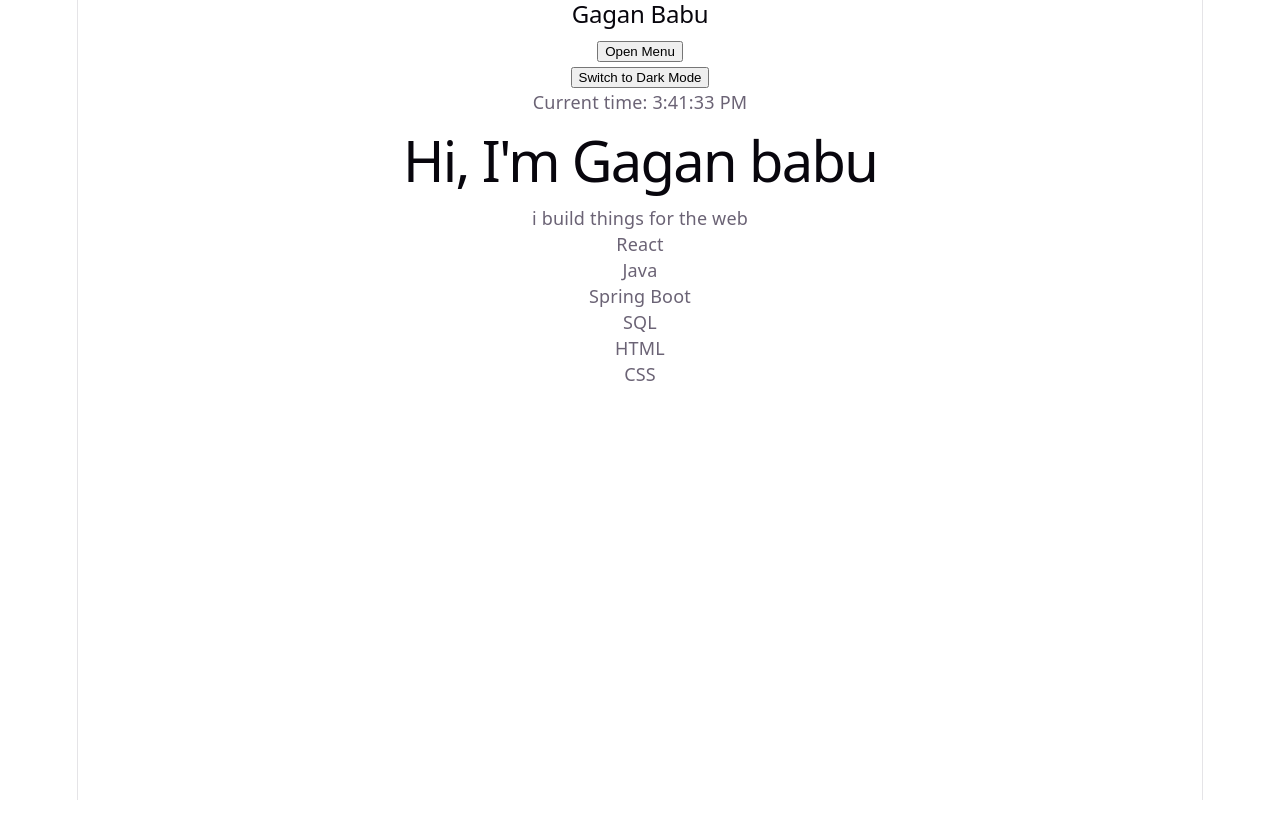
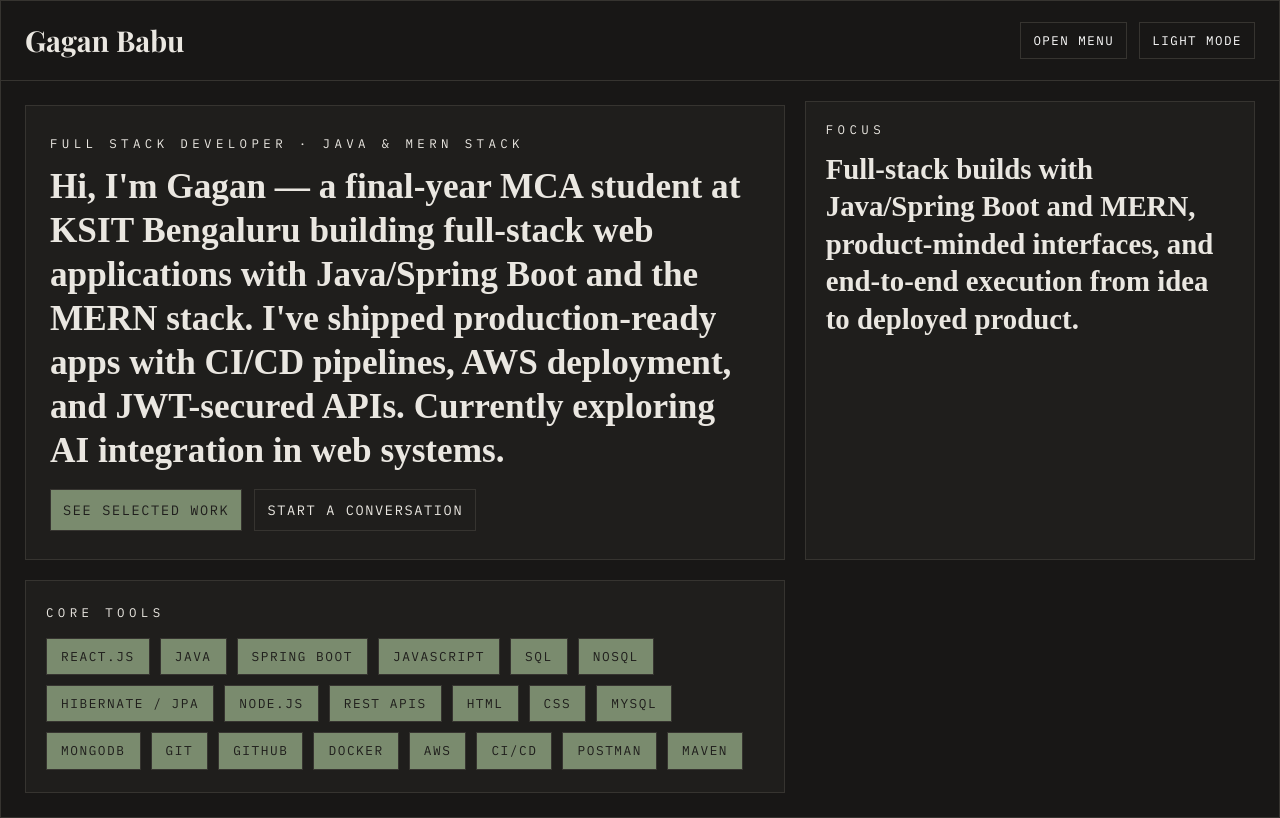
Before and after one commit to GaganBabu1/my-portfolio, a React (Vite) app: page / in a window 1280 px wide. Built offline with nearby package versions, Linux system fonts and the light colour scheme.

Commit message:
home page styling

```diff
--- a/src/App.jsx
+++ b/src/App.jsx
@@ -1,4 +1,5 @@
 import {Routes, Route} from 'react-router-dom'
+import { useEffect, useState } from 'react'
 
 import Navbar from './components/Navbar'
 import About from './pages/About'
@@ -8,17 +9,23 @@ import Skills from './pages/Skills'
 import Home from './pages/Home'
 
 function App() {
+  const [isDark, setIsDark] = useState(true);
+
+  useEffect(() => {
+    document.body.dataset.theme = isDark ? 'dark' : 'light';
+    document.documentElement.style.colorScheme = isDark ? 'dark' : 'light';
+  }, [isDark]);
+
   return (
-    <div>
-      <Navbar />
+    <div className="app-shell">
+      <Navbar isDark={isDark} setIsDark={setIsDark} />
       <Routes>
-        <Route path = "/" element={<Home />} />
-        <Route path= "/about" element = {<About/>}/>
-        <Route path = "/skills" element = {<Skills />}/>
-        <Route path = "/projects" element = {<Project />}/>
-        <Route path = "/contact" element = {<Contact />}/>
+        <Route path="/" element={<Home />} />
+        <Route path="/about" element={<About />} />
+        <Route path="/skills" element={<Skills />} />
+        <Route path="/projects" element={<Project />} />
+        <Route path="/contact" element={<Contact />} />
       </Routes>
-
     </div>
   );
 }
--- a/src/components/Navbar.jsx
+++ b/src/components/Navbar.jsx
@@ -1,19 +1,18 @@
 import {useState} from 'react';
 import { Link } from 'react-router-dom';
+import styles from './Navbar.module.css';
 
-function Navbar()
+function Navbar({ isDark, setIsDark })
 {
     const [menuOpen, setMenuOpen] = useState(false);
     return (
-        <nav>
-            <h2>Gagan Babu</h2>
+        <nav className={styles.nav}>
+            <h1 className={styles.logo}><Link to = "/">Gagan Babu</Link></h1>
 
-            <button onClick = { ()=> setMenuOpen(!menuOpen) }>
-                {menuOpen ? 'Close Menu' : 'Open Menu'}
-            </button>
+
 
             {menuOpen && (
-            <ul>
+            <ul className={styles.links}>
                 <li><Link to ="/">Home</Link></li>
                 <li><Link to="/about">About</Link></li>
                 <li><Link to ="/skills">Skills</Link></li>
@@ -21,24 +20,21 @@ function Navbar()
                 <li><Link to="/contact">Contact</Link></li>
             </ul>
             )}
+
+            <div className={styles.buttonGroup}>
+              <button onClick = { ()=> setMenuOpen(!menuOpen) }>
+                  {menuOpen ? 'Close Menu' : 'Open Menu'}
+              </button>
+
+              <button onClick={() => setIsDark(!isDark)}>
+                  {isDark ? "Light Mode" : "Dark Mode"}
+              </button>
+            </div>
+
+
         </nav>
     );
+
 }
 
 export default Navbar;
-
-
-/*
-buton onclick = function clicking()
-{
-    setMenuOpen(!menuOpen);
-    if(menuOpen)
-    {
-        button.innerHTML = 'Close Menu';
-
-    }
-    else    {
-        button.innerHTML = 'Open Menu';
-    }
-}
-*/
--- /dev/null
+++ b/src/components/Navbar.module.css
@@ -0,0 +1,58 @@
+.nav {
+  display: flex;
+  justify-content:space-between;
+  align-items: center;
+  padding: 18px 24px;
+  border-bottom: 1px solid var(--border);
+  background: var(--cream);
+  position: sticky;
+  top: 0;
+  z-index: 10;
+}
+
+.logo {
+  font-size: 1.8rem;
+  font-weight: 700;
+  font-family: var(--display);
+  margin: 0;
+  text-decoration: none;
+}
+
+.logo a {
+  text-decoration: none;
+  color: inherit;
+}
+
+.nav button {
+  border: 1px solid var(--border);
+  background: var(--cream);
+  padding: 8px 12px;
+  font-family: var(--mono);
+  font-size: 0.78rem;
+  text-transform: uppercase;
+  letter-spacing: 0.12em;
+  cursor: pointer;
+}
+
+.links {
+  display: flex;
+  list-style: none;
+  gap: 16px;
+  padding: 0;
+  margin: 0;
+}
+
+.links a {
+  text-decoration: none;
+  color: inherit;
+  font-family: var(--mono);
+  font-size: 0.8rem;
+  text-transform: uppercase;
+  letter-spacing: 0.12em;
+}
+
+.buttonGroup {
+  display: flex;
+  gap: 12px;
+  align-items: center;
+}
--- a/src/components/SkillBadge.jsx
+++ b/src/components/SkillBadge.jsx
@@ -1,7 +1,9 @@
+import styles from './SkillBadge.module.css';
+
 function SkillBadge({skill})
 {
     return(
-        <div className="skill-badge">
+        <div className={styles.badge}>
             <span>{skill}</span>
         </div>
     );
--- /dev/null
+++ b/src/components/SkillBadge.module.css
@@ -0,0 +1,11 @@
+.badge {
+  padding: 8px 14px;
+  border: 1px solid var(--border);
+  background: var(--cream);
+  font-size: 0.8rem;
+  font-family: var(--mono);
+  text-transform: uppercase;
+  letter-spacing: 0.12em;
+  background: var(--accent);
+  color: var(--panel)
+}
--- a/src/index.css
+++ b/src/index.css
@@ -1,111 +1,88 @@
+@import url('https://fonts.googleapis.com/css2?family=Playfair+Display:wght@600;700;800&family=IBM+Plex+Mono:wght@400;500;600&display=swap');
+
 :root {
-  --text: #6b6375;
-  --text-h: #08060d;
-  --bg: #fff;
-  --border: #e5e4e7;
-  --code-bg: #f4f3ec;
-  --accent: #aa3bff;
-  --accent-bg: rgba(170, 59, 255, 0.1);
-  --accent-border: rgba(170, 59, 255, 0.5);
-  --social-bg: rgba(244, 243, 236, 0.5);
-  --shadow:
-    rgba(0, 0, 0, 0.1) 0 10px 15px -3px, rgba(0, 0, 0, 0.05) 0 4px 6px -2px;
+  --cream: #ebe7df;
+  --panel: #f4f1ea;
+  --ink: #1a1a1a;
+  --accent: #3b4836;
+  --accent-deep: #2a3327;
+  --border: #1a1a1a;
+  --display: 'Playfair Display', 'Georgia', serif;
+  --mono: 'IBM Plex Mono', 'SFMono-Regular', monospace;
 
-  --sans: system-ui, 'Segoe UI', Roboto, sans-serif;
-  --heading: system-ui, 'Segoe UI', Roboto, sans-serif;
-  --mono: ui-monospace, Consolas, monospace;
-
-  font: 18px/145% var(--sans);
-  letter-spacing: 0.18px;
-  color-scheme: light dark;
-  color: var(--text);
-  background: var(--bg);
+  font-family: var(--mono);
+  line-height: 1.5;
+  font-weight: 400;
+  color: var(--ink);
+  background-color: var(--cream);
   font-synthesis: none;
   text-rendering: optimizeLegibility;
   -webkit-font-smoothing: antialiased;
   -moz-osx-font-smoothing: grayscale;
-
-  @media (max-width: 1024px) {
-    font-size: 16px;
-  }
 }
 
-@media (prefers-color-scheme: dark) {
-  :root {
-    --text: #9ca3af;
-    --text-h: #f3f4f6;
-    --bg: #16171d;
-    --border: #2e303a;
-    --code-bg: #1f2028;
-    --accent: #c084fc;
-    --accent-bg: rgba(192, 132, 252, 0.15);
-    --accent-border: rgba(192, 132, 252, 0.5);
-    --social-bg: rgba(47, 48, 58, 0.5);
-    --shadow:
-      rgba(0, 0, 0, 0.4) 0 10px 15px -3px, rgba(0, 0, 0, 0.25) 0 4px 6px -2px;
-  }
-
-  #social .button-icon {
-    filter: invert(1) brightness(2);
-  }
+* {
+  box-sizing: border-box;
 }
 
 body {
   margin: 0;
+  background: var(--cream);
+  color: var(--ink);
+  transition: background-color 0.2s ease, color 0.2s ease;
+
+}
+
+body[data-theme='dark'] {
+  --cream: #181716;
+  --panel: #1f1e1c;
+  --ink: #eae7e1;
+  --accent: #7a8b6e;
+  --accent-deep: #5f7151;
+  --border: #363430;
+}
+
+body[data-theme='light'] {
+  --cream: #ebe7df;
+  --panel: #efe9de;
+  --ink: #1a1a1a;
+  --accent: #3b4836;
+  --accent-deep: #2a3327;
+  --border: #1a1a1a;
 }
 
 #root {
-  width: 1126px;
-  max-width: 100%;
-  margin: 0 auto;
-  text-align: center;
-  border-inline: 1px solid var(--border);
-  min-height: 100svh;
-  display: flex;
-  flex-direction: column;
-  box-sizing: border-box;
+  min-height: 100vh;
 }
 
 h1,
-h2 {
-  font-family: var(--heading);
-  font-weight: 500;
-  color: var(--text-h);
-}
-
-h1 {
-  font-size: 56px;
-  letter-spacing: -1.68px;
-  margin: 32px 0;
-  @media (max-width: 1024px) {
-    font-size: 36px;
-    margin: 20px 0;
-  }
-}
-h2 {
-  font-size: 24px;
-  line-height: 118%;
-  letter-spacing: -0.24px;
-  margin: 0 0 8px;
-  @media (max-width: 1024px) {
-    font-size: 20px;
-  }
-}
+h2,
+h3,
 p {
   margin: 0;
 }
 
-code,
-.counter {
-  font-family: var(--mono);
-  display: inline-flex;
-  border-radius: 4px;
-  color: var(--text-h);
+h1,
+h2,
+h3 {
+  font-family: var(--display);
+  color: var(--ink);
 }
 
-code {
-  font-size: 15px;
-  line-height: 135%;
-  padding: 4px 8px;
-  background: var(--code-bg);
+a {
+  color: inherit;
 }
+
+button,
+input,
+textarea {
+  font: inherit;
+}
+
+.app-shell {
+  min-height: 100vh;
+  max-width: 1320px;
+  margin: 0 auto;
+  background: var(--cream);
+  border: 1px solid var(--border);
+}
--- a/src/pages/About.jsx
+++ b/src/pages/About.jsx
@@ -1,4 +1,5 @@
 import { useEffect, useState } from "react";
+import styles from './About.module.css';
 
 function About() {
 
@@ -11,7 +12,7 @@ function About() {
 
 
   return (
-    <div>
+    <div className={styles.container}>
       <h1>About Me</h1>
       <p>MCA final-year student at K. S. Institute of Technology (CGPA 8.2) with hands-on experience in full-stack web development and
         machine learning and strong hands-on skills in Java, Spring Boot, React, and MySQL. </p>
--- /dev/null
+++ b/src/pages/About.module.css
@@ -0,0 +1,5 @@
+.container {
+  max-width: 700px;
+  margin: 60px auto;
+  padding: 0 32px;
+}
--- a/src/pages/Home.jsx
+++ b/src/pages/Home.jsx
@@ -1,32 +1,46 @@
-import {useEffect, useState} from "react";
-import SkillBadge from "../components/SkillBadge"
-import Clock from "../components/Clock";
+import { useEffect } from "react";
+import SkillBadge from "../components/SkillBadge";
+//import Clock from "../components/Clock";
+import styles from './Home.module.css';
 
-const skills = ["React", "Java", "Spring Boot", "SQL", "HTML", "CSS"];
+const skills = ["React.js", "Java", "Spring Boot"," JavaScript", "SQL","NOSQL", "Hibernate / JPA"," Node.js","REST APIs", "HTML", "CSS","MySQL", "MongoDB", "Git", "GitHub","Docker", "AWS","CI/CD","Postman","Maven"];
 
-function Home()
-{
-    const [isDark, setIsDark] = useState(false);
+function Home() {
+    useEffect(() => {
+        document.title = "Home | Gagan Babu Portfolio";
+    }, []);
 
-    useEffect(()=>{
-        document.title = "Home | Gagan Babu Portfolio";
-    },[]);
-    return(
-        <div className="hero-section" style={{ background: isDark ? "#222" : "#fff" }}>
-            <button onClick = {()=> setIsDark(!isDark)}>
-                {isDark ? "Switch to Light Mode" : "Switch to Dark Mode"}
-            </button>
-            <Clock />
-            <h1>Hi, I'm Gagan babu</h1>
-            <p>i build things for the web</p>
-            <div className = "skills-conatiner">
-                {skills.map((skill) => (
-                    <SkillBadge key={skill} skill={skill} />
-                ))}
-            </div>
+    return (
+        <div className={styles.container}>
+            <section className={styles.heroCard}>
+                <p className={styles.eyebrow}>Full Stack Developer · Java & MERN Stack </p>
+                <p className={styles.heroP}>Hi, I'm Gagan — a final-year MCA student at KSIT Bengaluru building full-stack web applications with Java/Spring Boot and the MERN stack.
+                    I've shipped production-ready apps with CI/CD pipelines, AWS deployment, and JWT-secured APIs.
+                    Currently exploring AI integration in web systems.</p>
+                <div className={styles.actions}>
+                    <a className={styles.primaryLink} href="/projects">See selected work</a>
+                    <a className={styles.secondaryLink} href="/contact">Start a conversation</a>
+                </div>
+            </section>
 
+
+
+            <section className={styles.panel}>
+                <p className={styles.kicker}>Focus</p>
+                <p className={styles.panelCopy}>
+                    Full-stack builds with Java/Spring Boot and MERN, product-minded interfaces, and end-to-end execution from idea to deployed product.
+                </p>
+            </section>
+
+            <section className={styles.skillsCard}>
+                <p className={styles.kicker}>Core tools</p>
+                <div className={styles.skillsContainer}>
+                    {skills.map((skill) => (
+                        <SkillBadge key={skill} skill={skill} />
+                    ))}
+                </div>
+            </section>
         </div>
-
     );
 }
 
--- /dev/null
+++ b/src/pages/Home.module.css
@@ -0,0 +1,131 @@
+.container {
+  display: grid;
+  grid-template-columns: 1.35fr 0.8fr;
+  gap: 20px;
+  padding: 24px;
+}
+
+.heroCard,
+.sideCard,
+.panel,
+.skillsCard {
+  border: 1px solid var(--border);
+  background: var(--panel);
+  position: relative;
+}
+
+.heroCard {
+  padding: 28px 24px;
+  min-height: 320px;
+  display: flex;
+  flex-direction: column;
+  justify-content: space-between;
+  z-index: 2;
+}
+
+.sideCard {
+  padding: 22px 20px;
+  min-height: 220px;
+  display: flex;
+  flex-direction: column;
+  justify-content: space-between;
+  background: var(--accent);
+  color: var(--panel);
+  transform: translate(-8px, 8px);
+  z-index: 1;
+}
+
+.panel {
+  padding: 18px 20px 0px;
+  min-height: fit-content;
+  margin-top: -4px;
+}
+
+.skillsCard {
+  padding: 22px 20px;
+  min-height: 180px;
+}
+
+.eyebrow,
+.kicker {
+  font-family: var(--mono);
+  font-size: 0.78rem;
+  letter-spacing: 0.35em;
+  text-transform: uppercase;
+  margin-bottom: 12px;
+}
+
+.heroP {
+  font-size: clamp(1.4rem, 2.8vw, 2.2rem);
+  font-family:'Times New Roman', Times, serif;
+  font-weight: bold;
+  line-height:1.25;
+  max-width: 58ch;
+  margin-bottom: 16px;
+}
+
+.lead {
+  max-width: 58ch;
+  font-size: 1rem;
+  line-height: 1.7;
+  margin-bottom: 24px;
+}
+
+.actions {
+  display: flex;
+  flex-wrap: wrap;
+  gap: 12px;
+}
+
+.primaryLink,
+.secondaryLink {
+  display: inline-flex;
+  align-items: center;
+  justify-content: center;
+  padding: 10px 12px;
+  border: 1px solid var(--border);
+  text-decoration: none;
+  font-family: var(--mono);
+  font-size: 0.85rem;
+  text-transform: uppercase;
+  letter-spacing: 0.12em;
+}
+
+.primaryLink {
+  background: var(--accent);
+  color: var(--panel);
+}
+
+.secondaryLink {
+  background: var(--panel);
+}
+
+.meta,
+.panelCopy {
+  font-family: 'Times New Roman', Times, serif;;
+  font-weight: bold;
+  font-size: 1.8rem;
+  line-height: 1.3;
+  margin: 0;
+}
+
+
+.skillsContainer {
+  display: flex;
+  flex-wrap: wrap;
+  gap: 10px;
+  margin-top: 16px;
+
+}
+
+
+
+@media (max-width: 860px) {
+  .container {
+    grid-template-columns: 1fr;
+  }
+
+  .sideCard {
+    transform: none;
+  }
+}
--- a/src/pages/Project.jsx
+++ b/src/pages/Project.jsx
@@ -6,7 +6,7 @@ const projects = [
         id:1,
         title:"Portfolio Website",
         description:"A personal portfolio website built using React to showcase my projects and skills.",
-        tech:"React, CSS",
+        tech:"React.js, CSS",
         language:"JavaScript"
     },
 
--- a/src/pages/Skills.jsx
+++ b/src/pages/Skills.jsx
@@ -1,14 +1,58 @@
-import { useEffect } from "react";
+import { useEffect, useState } from "react";
+import SkillBadge from "../components/SkillBadge";
+
+const skillCategories = [
+    {
+        id:1,
+        category:"Frontend",
+        skills:["React", "HTML", "CSS"]
+    },
+
+    {
+        id:2,
+        category:"Backend",
+        skills:["Java", "Spring Boot", "MySQL"]
+    },
+
+    {
+        id:3,
+        category:"Tools",
+        skills:["Git", "Docker", "AWS"]
+    }
+];
 function Skills()
 {
+    const [selected, setSelected] = useState("Frontend");
     useEffect(()=>{
         document.title = "Skills | Gagan Babu Portfolio";
     }, []);
 
+    const activeCategory = skillCategories.find(
+        (cat) => cat.category === selected);
+
     return(
         <div>
             <h1>Skills</h1>
-            <p> My skills will go here.</p>
+            <div>
+                {skillCategories.map((cat) => (
+                <button
+                    key={cat.id}
+                    onClick={() => setSelected(cat.category)}
+                    style={{
+                    fontWeight: selected === cat.category ? "bold" : "normal",
+                    textDecoration: selected === cat.category ? "underline" : "none",
+                    marginRight: "12px"
+                    }}
+                >
+                    {cat.category}
+                </button>
+         ))}
+            </div>
+            <div className="skills-container">
+                {activeCategory.skills.map((skill) => (
+                <SkillBadge key={skill} skill={skill} />
+                ))}
+            </div>
         </div>
     );
 }
```
